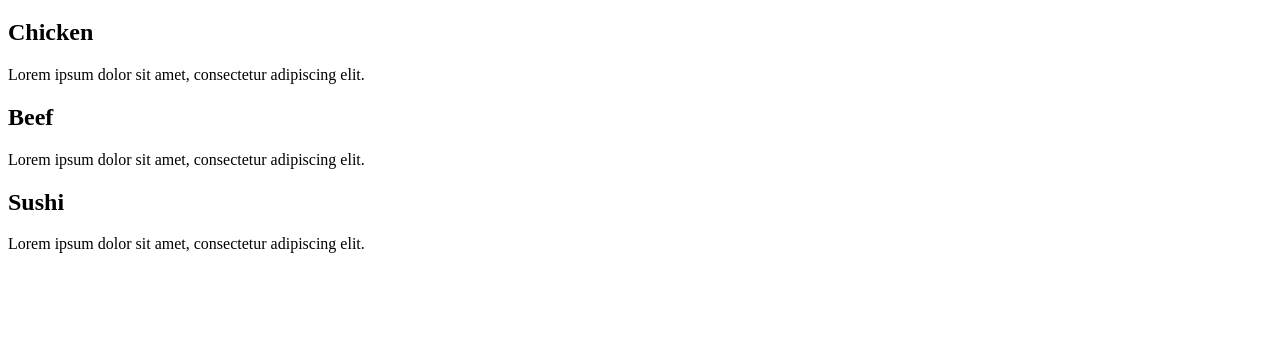
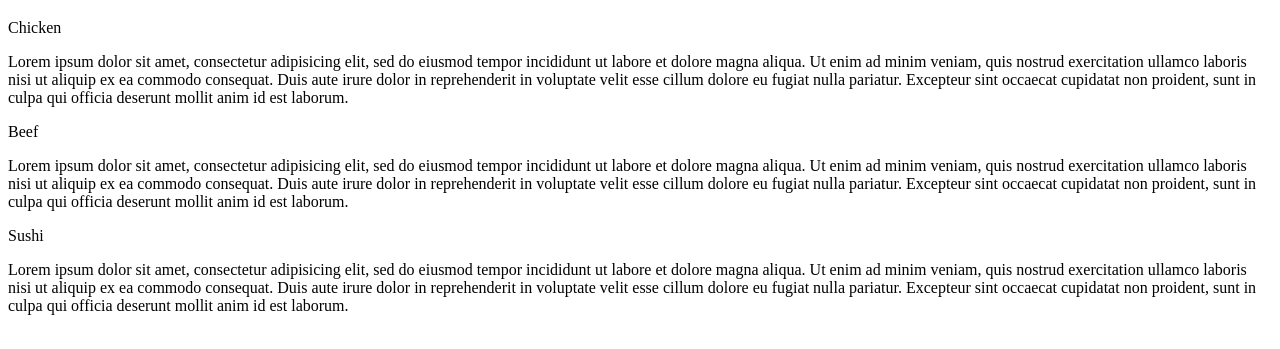
Before and after one commit to Chiwanza16/module2-solution, a plain HTML site: page index.html in a window 1280 px wide. Shown: the part 61-410 px from the top of the page. Drawn offline with Linux system fonts and the light colour scheme.

Commit message:
index.html

```diff
--- a/index.html
+++ b/index.html
@@ -1,24 +1,48 @@
 <!DOCTYPE html>
 <html>
+
 <head>
-  <link rel="stylesheet" type="text/css" href="style.css">
+    <meta charset="utf-8">
+    <title>Coursera module2-solution</title>
+    <link rel="stylesheet" type="text/css" href="mediaQ.css">
 </head>
 <body>
-  <h1>Our Menu</h1>
+    <h1>Our Menu</h1>
+    <section class="col-lg-4 col-md-6 col-sm-12">
+        <div>
+            <p class="div1">Chicken</p>
+            <p class="content">
+                Lorem ipsum dolor sit amet, consectetur adipisicing elit, sed do eiusmod
+                tempor incididunt ut labore et dolore magna aliqua. Ut enim ad minim veniam,
+                quis nostrud exercitation ullamco laboris nisi ut aliquip ex ea commodo
+                consequat. Duis aute irure dolor in reprehenderit in voluptate velit esse
+                cillum dolore eu fugiat nulla pariatur. Excepteur sint occaecat cupidatat non
+                proident, sunt in culpa qui officia deserunt mollit anim id est laborum.
+            </p>
+        </div>
+    </section>
+    <section class="col-lg-4 col-md-6 col-sm-12">
+        <div>
+            <p class="div2">Beef</p>
+            <p class="content">Lorem ipsum dolor sit amet, consectetur adipisicing elit, sed do eiusmod
+                tempor incididunt ut labore et dolore magna aliqua. Ut enim ad minim veniam,
+                quis nostrud exercitation ullamco laboris nisi ut aliquip ex ea commodo
+                consequat. Duis aute irure dolor in reprehenderit in voluptate velit esse
+                cillum dolore eu fugiat nulla pariatur. Excepteur sint occaecat cupidatat non
+                proident, sunt in culpa qui officia deserunt mollit anim id est laborum.</p>
+        </div>
+    </section>
+    <section class="col-lg-4 col-md-12 col-sm-12">
+        <div>
+            <p class="div3">Sushi</p>
+            <p class="content">
+                Lorem ipsum dolor sit amet, consectetur adipisicing elit, sed do eiusmod
+                tempor incididunt ut labore et dolore magna aliqua. Ut enim ad minim veniam,
+                quis nostrud exercitation ullamco laboris nisi ut aliquip ex ea commodo
+                consequat. Duis aute irure dolor in reprehenderit in voluptate velit esse
+                cillum dolore eu fugiat nulla pariatur. Excepteur sint occaecat cupidatat non
+                proident, sunt in culpa qui officia deserunt mollit anim id est laborum.</p>
+        </div>
+</body>
 
-  <div class="row">
-    <div class="section">
-      <h2>Chicken</h2>
-      <p>Lorem ipsum dolor sit amet, consectetur adipiscing elit.</p>
-    </div>
-    <div class="section">
-      <h2>Beef</h2>
-      <p>Lorem ipsum dolor sit amet, consectetur adipiscing elit.</p>
-    </div>
-    <div class="section">
-      <h2>Sushi</h2>
-      <p>Lorem ipsum dolor sit amet, consectetur adipiscing elit.</p>
-    </div>
-  </div>
-</body>
 </html>
```
